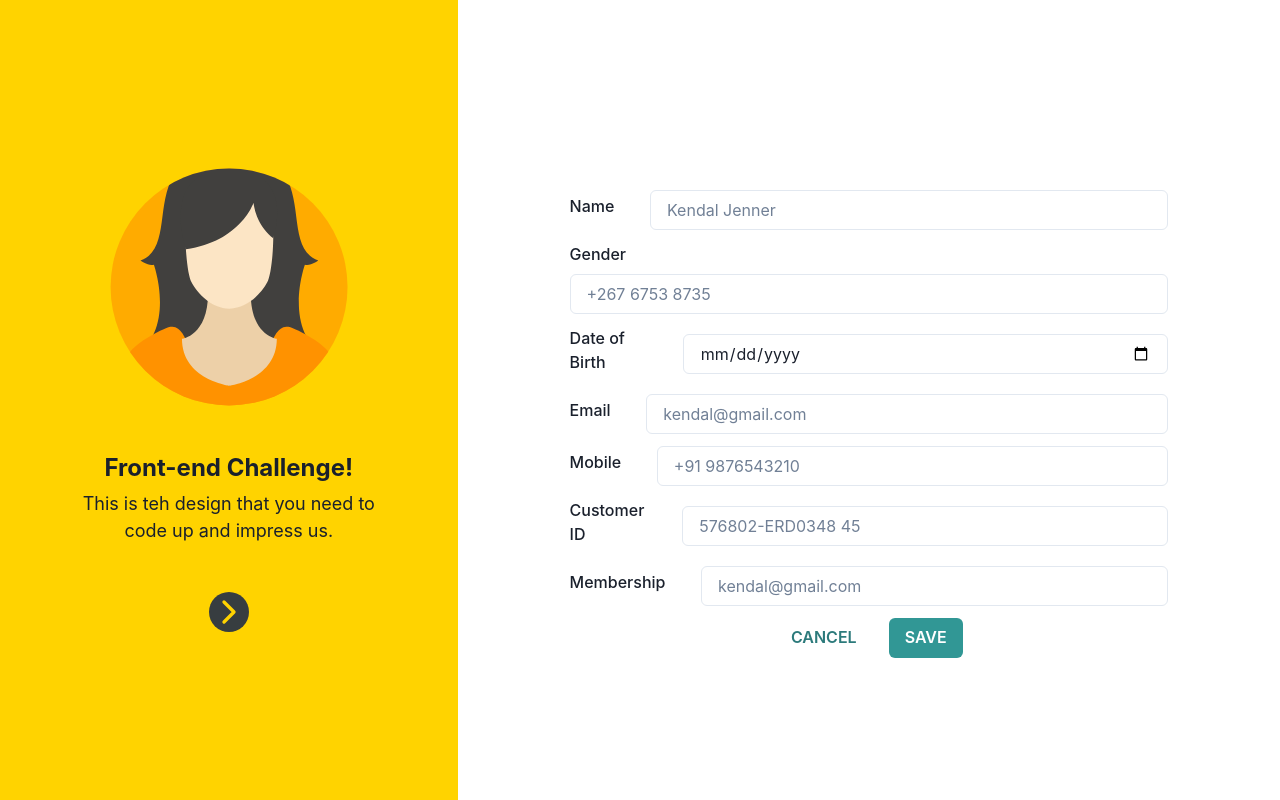
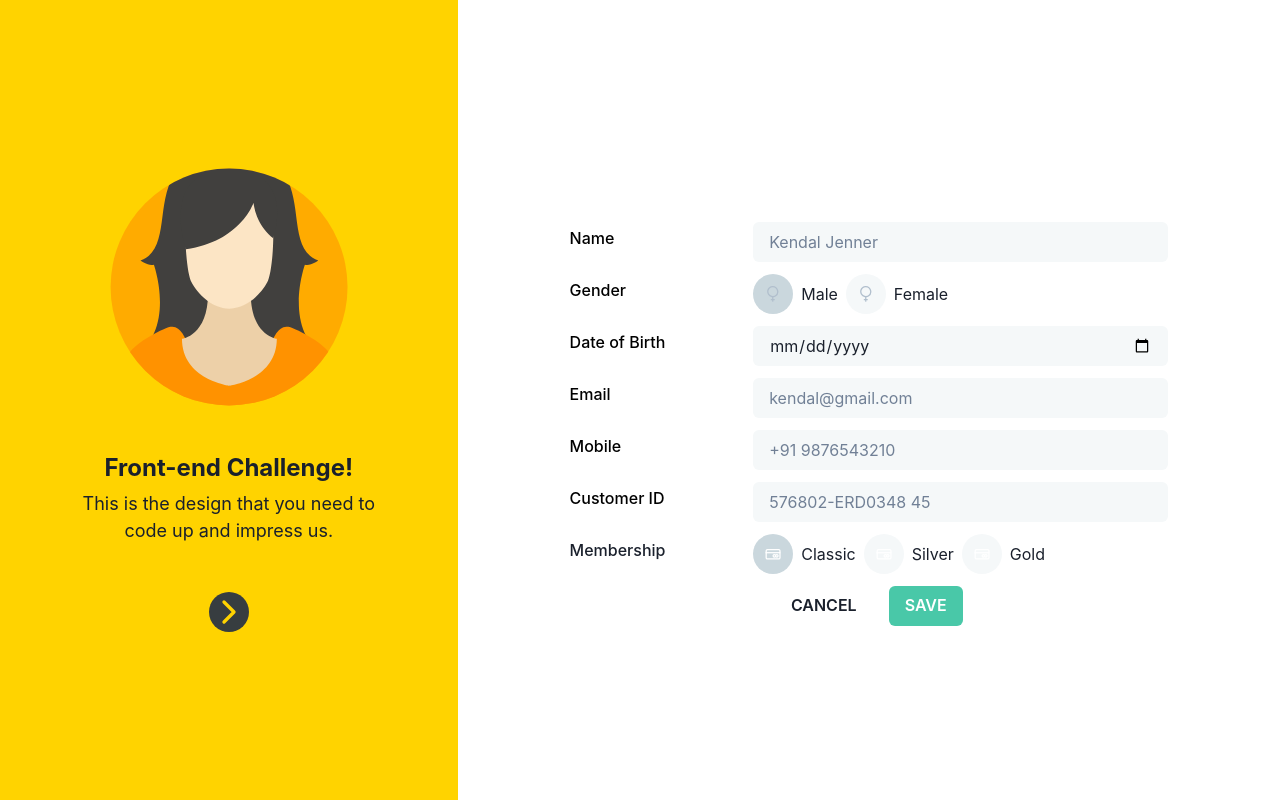
Before and after one commit to DevLereko/frontend-interview-chaperone, a React (Create React App) app: page /landing-page in a window 1280 px wide. Built offline with nearby package versions, Linux system fonts and the light colour scheme.

Commit message:
updated the form to add missing attributes and validated the form

```diff
--- a/src/components/form/Form.tsx
+++ b/src/components/form/Form.tsx
@@ -11,6 +11,8 @@ import {
 } from "@chakra-ui/react";
 import { SubmitHandler, useForm } from "react-hook-form";
 import { FormInupts } from "../models/FormModel";
+import GenderRadioButton from "../gender-radio-button/GenderRadioButton";
+import MembershipRadioGroup from "../membership-radio-group/MembershipRadioGroup";
 
 function Form() {
   const {
@@ -64,60 +66,88 @@ function Form() {
               <Stack
                 direction={{ base: "column", lg: "row" }}
                 mb="3"
-                spacing="1.475em"
+                spacing={"1.475em"}
+                justifyContent="space-between"
                 alignItems="center"
               >
-                <FormLabel htmlFor="name">Name</FormLabel>
+                <Box minW="10em">
+                  <FormLabel
+                    htmlFor="name"
+                    textColor={errors.name ? "#ff9200" : "black"}
+                  >
+                    Name
+                  </FormLabel>
+                </Box>
                 <FormControl>
                   <Input
                     id="name"
                     type="text"
+                    variant="filled"
+                    border={errors.name ? "1px solid #ff9200" : "none"}
+                    bgColor="#f5f8f9"
                     placeholder="Kendal Jenner"
                     {...register("name", {
                       required: "name is required!",
                     })}
                   />
                   {errors.name && (
-                    <FormHelperText textAlign="end" color="red.400">
+                    <FormHelperText textAlign="end" color="#ff9200">
                       {errors.name.message}
                     </FormHelperText>
                   )}
                 </FormControl>
               </Stack>
-              <FormControl mb="3">
-                <FormLabel htmlFor="gender">Gender</FormLabel>
-                <Input
-                  id="gender"
-                  type="text"
-                  placeholder="+267 6753 8735"
-                  {...register("gender", {
-                    required: "gender is required!",
-                  })}
-                />
-                {errors.gender && (
-                  <FormHelperText textAlign="center" color="red.400">
-                    {errors.gender.message}
-                  </FormHelperText>
-                )}
-              </FormControl>
               <Stack
                 direction={{ base: "column", lg: "row" }}
                 mb="3"
                 spacing="1.475em"
                 alignItems="center"
               >
-                <FormLabel htmlFor="dateOfBirth">Date of Birth</FormLabel>
+                <Box minW="10em">
+                  <FormLabel
+                    htmlFor="gender"
+                    textColor={errors.gender ? "#ff9200" : "black"}
+                  >
+                    Gender
+                  </FormLabel>
+                </Box>
+                <FormControl>
+                  <GenderRadioButton />
+                  {errors.gender && (
+                    <FormHelperText textAlign="end" color="#ff9200">
+                      {errors.gender.message}
+                    </FormHelperText>
+                  )}
+                </FormControl>
+              </Stack>
+              <Stack
+                direction={{ base: "column", lg: "row" }}
+                mb="3"
+                spacing="1.475em"
+                alignItems="center"
+              >
+                <Box minW="10em">
+                  <FormLabel
+                    htmlFor="dateOfBirth"
+                    textColor={errors.dateOfBirth ? "#ff9200" : "black"}
+                  >
+                    Date of Birth
+                  </FormLabel>
+                </Box>
                 <FormControl>
                   <Input
                     id="dateOfBirth"
                     type="date"
+                    variant="filled"
+                    border={errors.dateOfBirth ? "1px solid #ff9200" : "none"}
+                    bgColor="#f5f8f9"
                     placeholder="01/02/1983"
                     {...register("dateOfBirth", {
-                      required: "Date of birth is required!",
+                      required: "date of birth is required!",
                     })}
                   />
                   {errors.dateOfBirth && (
-                    <FormHelperText textAlign="end" color="red.400">
+                    <FormHelperText textAlign="end" color="#ff9200">
                       {errors.dateOfBirth.message}
                     </FormHelperText>
                   )}
@@ -129,18 +159,32 @@ function Form() {
                 spacing="1.475em"
                 alignItems="center"
               >
-                <FormLabel htmlFor="email">Email</FormLabel>
+                <Box minW="10em">
+                  <FormLabel
+                    htmlFor="email"
+                    textColor={errors.email ? "#ff9200" : "black"}
+                  >
+                    Email
+                  </FormLabel>
+                </Box>
                 <FormControl>
                   <Input
                     id="email"
                     type="text"
+                    variant="filled"
+                    border={errors.email ? "1px solid #ff9200" : "none"}
+                    bgColor="#f5f8f9"
                     placeholder="kendal@gmail.com"
                     {...register("email", {
                       required: "email address is required!",
+                      pattern: {
+                        value: /^[A-Z0-9._%+-]+@[A-Z0-28.-]+\.[A-Z]{2,28}$/i,
+                        message: "Invalid email address!",
+                      },
                     })}
                   />
                   {errors.email && (
-                    <FormHelperText textAlign="end" color="red.400">
+                    <FormHelperText textAlign="end" color="#ff9200">
                       {errors.email.message}
                     </FormHelperText>
                   )}
@@ -152,18 +196,28 @@ function Form() {
                 spacing="1.475em"
                 alignItems="center"
               >
-                <FormLabel htmlFor="mobile">Mobile</FormLabel>
+                <Box minW="10em">
+                  <FormLabel
+                    htmlFor="mobile"
+                    textColor={errors.mobile ? "#ff9200" : "black"}
+                  >
+                    Mobile
+                  </FormLabel>
+                </Box>
                 <FormControl>
                   <Input
                     id="mobile"
                     type="text"
+                    variant="filled"
+                    border={errors.mobile ? "1px solid #ff9200" : "none"}
+                    bgColor="#f5f8f9"
                     placeholder="+91 9876543210"
-                    {...register("email", {
+                    {...register("mobile", {
                       required: "mobile number is required!",
                     })}
                   />
                   {errors.mobile && (
-                    <FormHelperText textAlign="end" color="red.400">
+                    <FormHelperText textAlign="end" color="#ff9200">
                       {errors.mobile.message}
                     </FormHelperText>
                   )}
@@ -175,18 +229,28 @@ function Form() {
                 spacing="1.475em"
                 alignItems="center"
               >
-                <FormLabel htmlFor="customerId">Customer ID</FormLabel>
+                <Box minW="10em">
+                  <FormLabel
+                    htmlFor="customerId"
+                    textColor={errors.customerId ? "#ff9200" : "black"}
+                  >
+                    Customer ID
+                  </FormLabel>
+                </Box>
                 <FormControl>
                   <Input
                     id="customerId"
                     type="text"
+                    variant="filled"
+                    border={errors.customerId ? "1px solid #ff9200" : "none"}
+                    bgColor="#f5f8f9"
                     placeholder="576802-ERD0348 45"
                     {...register("customerId", {
                       required: "customer ID is required!",
                     })}
                   />
                   {errors.customerId && (
-                    <FormHelperText textAlign="end" color="red.400">
+                    <FormHelperText textAlign="end" color="#ff9200">
                       {errors.customerId.message}
                     </FormHelperText>
                   )}
@@ -198,18 +262,13 @@ function Form() {
                 spacing="1.475em"
                 alignItems="center"
               >
-                <FormLabel htmlFor="membership">Membership</FormLabel>
+                <Box minW="10em">
+                  <FormLabel htmlFor="customerId">Membership</FormLabel>
+                </Box>
                 <FormControl>
-                  <Input
-                    id="membership"
-                    type="text"
-                    placeholder="kendal@gmail.com"
-                    {...register("membership", {
-                      required: "membership is required!",
-                    })}
-                  />
+                  <MembershipRadioGroup />
                   {errors.membership && (
-                    <FormHelperText textAlign="end" color="red.400">
+                    <FormHelperText textAlign="end" color="#ff9200">
                       {errors.membership.message}
                     </FormHelperText>
                   )}
@@ -221,10 +280,20 @@ function Form() {
                 align="center"
                 justify="center"
               >
-                <Button colorScheme="teal" variant="ghost">
+                <Button
+                  colorScheme="black"
+                  _hover={{ border: "1px solid #49c8a8" }}
+                  variant="ghost"
+                >
                   CANCEL
                 </Button>
-                <Button colorScheme="teal" type="submit" variant="solid">
+                <Button
+                  bgColor="#49c8a8"
+                  color="white"
+                  type="submit"
+                  variant="solid"
+                  _hover={{ bgColor: "#49c8a8" }}
+                >
                   SAVE
                 </Button>
               </Stack>
--- /dev/null
+++ b/src/components/gender-radio-button/GenderRadioButton.tsx
@@ -0,0 +1,70 @@
+import {
+  Box,
+  useRadio,
+  useRadioGroup,
+  HStack,
+  UseRadioProps,
+  Text,
+  Img,
+} from "@chakra-ui/react";
+import maleIcon from "../../images/venus-symbol.svg";
+import femaleIcon from "../../images/mars-symbol.svg";
+
+interface CustomRadioProps extends UseRadioProps {
+  children: React.ReactNode;
+}
+
+function CustomRadio(props: CustomRadioProps) {
+  const { getInputProps, getCheckboxProps } = useRadio(props);
+  const input = getInputProps();
+  const checkbox = getCheckboxProps();
+
+  return (
+    <Box as="label">
+      <input {...input} />
+      <Box
+        {...checkbox}
+        _checked={{ backgroundColor: "#cad7dd" }}
+        _hover={{ cursor: "pointer" }}
+        bgColor="#f5f8f9"
+        rounded="full"
+        p={3}
+      >
+        {props.children}
+      </Box>
+    </Box>
+  );
+}
+
+function MappedGroup() {
+  const list = ["Male", "Female"];
+  const listIcons = { maleIcon, femaleIcon };
+  const { getRootProps, getRadioProps } = useRadioGroup({
+    name: "test",
+    defaultValue: "Male",
+    onChange: console.log,
+  });
+
+  const group = getRootProps();
+  return (
+    <HStack {...group}>
+      {list.map((item) => (
+        <>
+          <Box key={item}>
+            <CustomRadio {...getRadioProps({ value: item })}>
+              <Img src={listIcons.maleIcon} width="4" height="4" />
+            </CustomRadio>
+          </Box>
+          <Text>{item}</Text>
+        </>
+      ))}
+    </HStack>
+  );
+}
+export default function GenderRadioButton() {
+  return (
+    <Box>
+      <MappedGroup />
+    </Box>
+  );
+}
--- /dev/null
+++ b/src/components/membership-radio-group/MembershipRadioGroup.tsx
@@ -0,0 +1,69 @@
+import {
+  Box,
+  useRadio,
+  useRadioGroup,
+  HStack,
+  UseRadioProps,
+  Text,
+  Img,
+} from "@chakra-ui/react";
+import card from "../../images/card--white.svg";
+
+interface CustomRadioProps extends UseRadioProps {
+  children: React.ReactNode;
+}
+
+function CustomRadio(props: CustomRadioProps) {
+  const { getInputProps, getCheckboxProps } = useRadio(props);
+  const input = getInputProps();
+  const checkbox = getCheckboxProps();
+
+  return (
+    <Box as="label">
+      <input {...input} />
+      <Box
+        {...checkbox}
+        _checked={{ backgroundColor: "#cad7dd" }}
+        _hover={{ cursor: "pointer" }}
+        bgColor="#f5f8f9"
+        rounded="full"
+        p={3}
+      >
+        {props.children}
+      </Box>
+    </Box>
+  );
+}
+
+function MappedGroup() {
+  const list = ["Classic", "Silver", "Gold"];
+  const icon = { card };
+  const { getRootProps, getRadioProps } = useRadioGroup({
+    name: "test",
+    defaultValue: "Classic",
+    onChange: console.log,
+  });
+
+  const group = getRootProps();
+  return (
+    <HStack {...group}>
+      {list.map((item) => (
+        <>
+          <Box key={item}>
+            <CustomRadio {...getRadioProps({ value: item })}>
+              <Img src={icon.card} width="4" height="4" />
+            </CustomRadio>
+          </Box>
+          <Text>{item}</Text>
+        </>
+      ))}
+    </HStack>
+  );
+}
+export default function MembershipRadioGroup() {
+  return (
+    <Box>
+      <MappedGroup />
+    </Box>
+  );
+}
--- a/src/components/side-bar/SideBar.tsx
+++ b/src/components/side-bar/SideBar.tsx
@@ -25,7 +25,7 @@ function SideBar() {
             Front-end Challenge!
           </Heading>
           <Text textAlign="center" fontSize="lg" px={20}>
-            This is teh design that you need to code up and impress us.
+            This is the design that you need to code up and impress us.
           </Text>
         </Stack>
         <Box p={10}>
```
